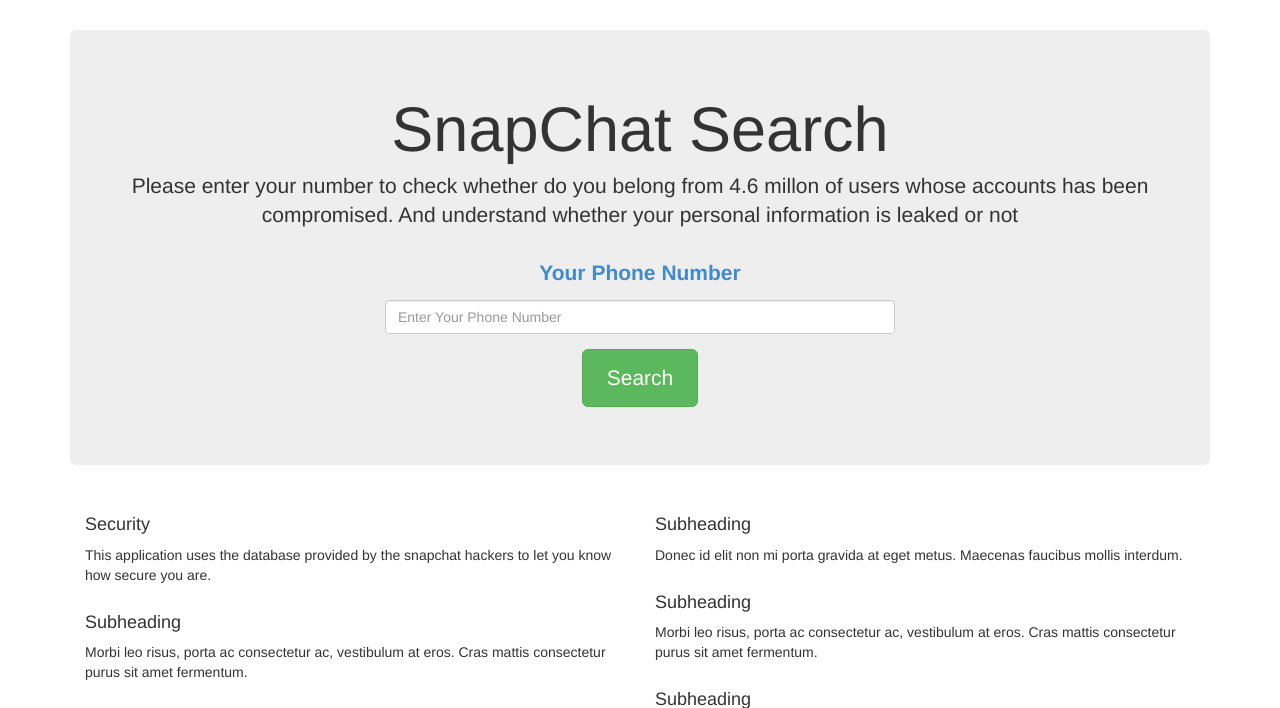
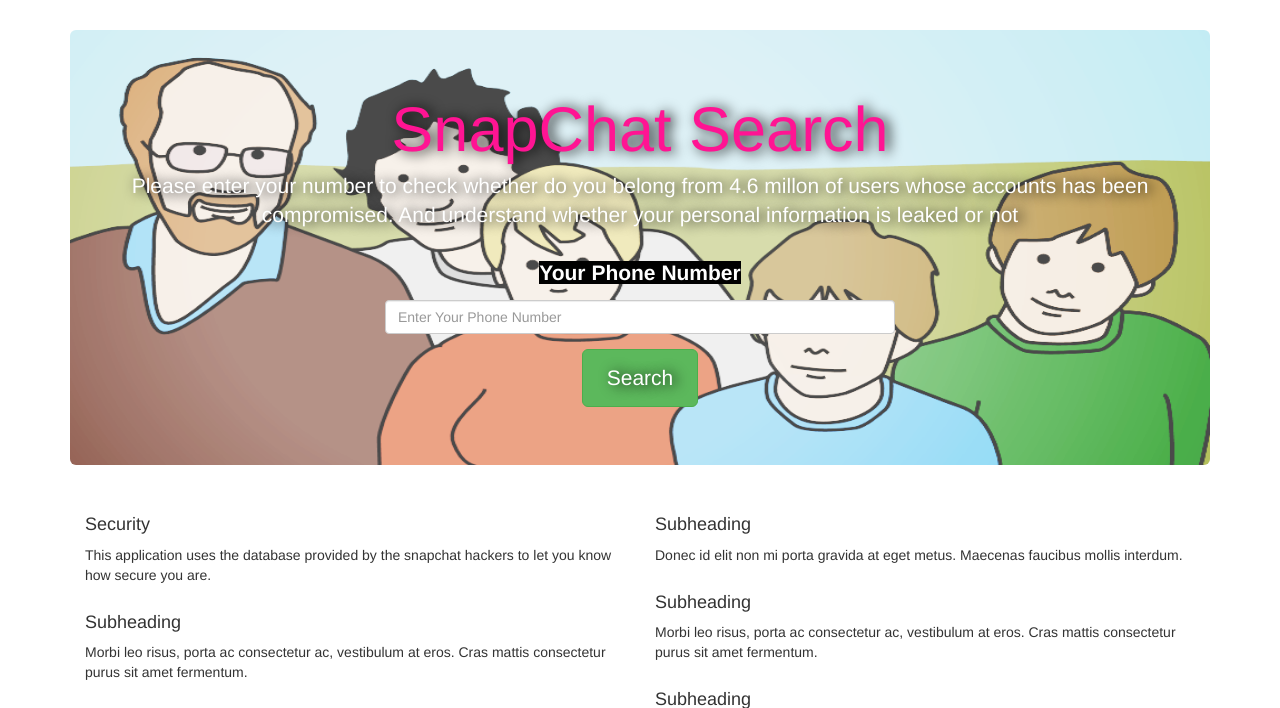
Before and after one commit to willyb21/snapchat, a PHP site: page / in a window 1280 px wide. Shown: the part 80-788 px from the top of the page. Run offline with PHP 8.4, Linux system fonts and the light colour scheme; some libraries are stand-ins or nearby versions.

Commit message:
Second commit
some changes

```diff
--- a/dist/css/style.css
+++ b/dist/css/style.css
@@ -55,11 +55,25 @@
 .jumbotron {
   text-align: center;
   border-bottom: 1px solid #e5e5e5;
+  background-image: url('../img/bc.png');
+  background-size: 100% 100%;
 }
 .jumbotron .btn {
   font-size: 21px;
   padding: 14px 24px;
 }
+.jumbotron h1 {
+	color: rgba(255,20,147,1);
+	text-shadow: 4px 1px 13px #000;
+	display: block;
+
+}
+.jumbotron p {
+	color: rgba(255,255,255,1);
+	text-shadow: 4px 1px 13px #000;
+
+}
+
 
 /* Supporting marketing content */
 .marketing {
--- a/index.php
+++ b/index.php
@@ -39,7 +39,7 @@
         <p class="lead">Please enter your number to check whether do you belong from 4.6 millon of users whose accounts has been compromised. And understand whether your personal information is leaked or not</p>
         <form role="form">
 		  <div class="form-group">
-		    <label for="exampleInputEmail1"><a name="mynumber">Your Phone Number</a></label>
+		    <label for="exampleInputEmail1"><a name="mynumber" style="color: #fff; background: black;">Your Phone Number</a></label>
 		    <input type="text" class="form-control" id="exampleInputEmail1" placeholder="Enter Your Phone Number">
 		  </div>
 		</form>
```
Also changed, not shown: dist/img/bc.png.
